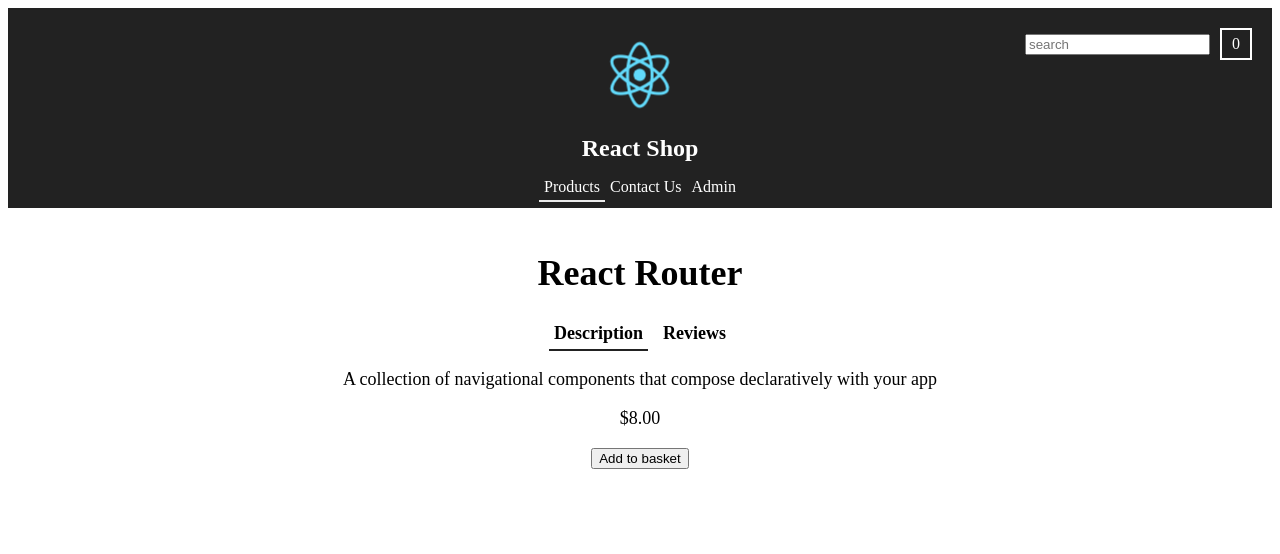
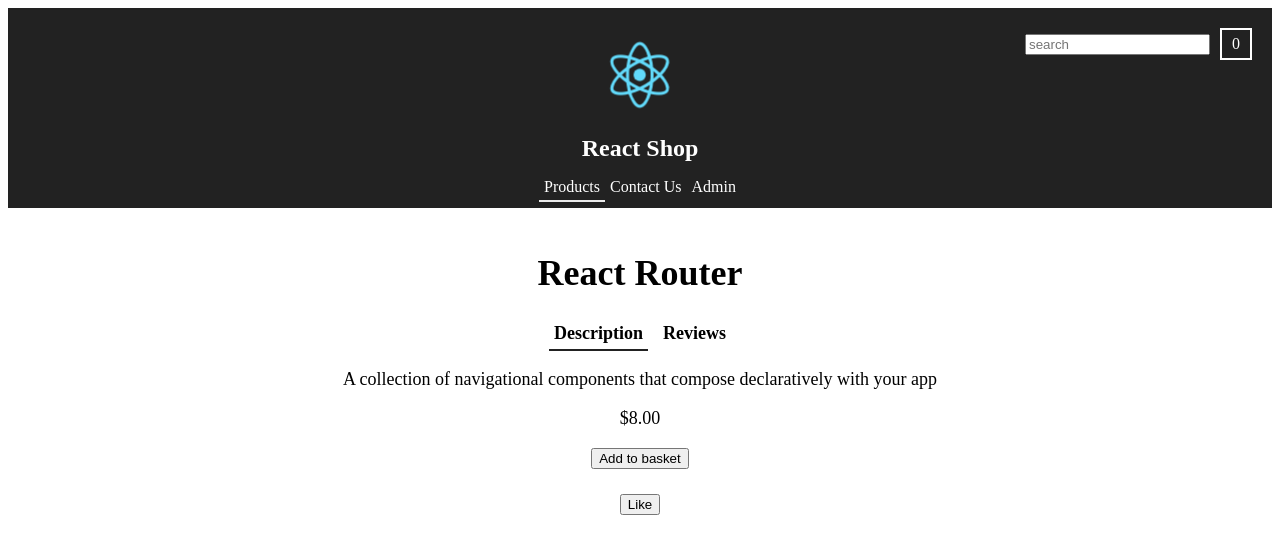
Before and after one commit to chengzh2008/my-react-ts-app, a React (Create React App) app: page /products/1 in a window 1280 px wide. Shown: the top 554 px of the page. Built offline with nearby package versions, Linux system fonts and the light colour scheme.

Commit message:
useReducer within a component

```diff
--- a/src/Product.tsx
+++ b/src/Product.tsx
@@ -3,6 +3,7 @@
 import { IProduct } from "./ProductsData";
 import Tabs from "./Tabs";
 import withLoader from "./withLoader";
+import { Action } from "history";
 
 interface IProps {
   product?: IProduct;
@@ -10,15 +11,53 @@
   onAddToBasket: () => void;
 }
 
+interface ILikeState {
+  likes: number;
+  lastLike: Date | null;
+}
+
+const initialLikeState: ILikeState = {
+  likes: 0,
+  lastLike: null
+};
+
+enum LikeActionTypes {
+  LIKE = "LIKE"
+}
+
+interface ILikeAction {
+  type: LikeActionTypes.LIKE;
+  now: Date;
+}
+
+type LikeActions = ILikeAction;
+
+const reducer = (state: ILikeState = initialLikeState, action: ILikeAction) => {
+  switch (action.type) {
+    case LikeActionTypes.LIKE:
+      return { ...state, likes: state.likes + 1, lastLike: action.now };
+  }
+  return state;
+};
+
 const Product: React.SFC<IProps> = props => {
+  const [{ likes, lastLike }, dispatch]: [
+    ILikeState,
+    (action: ILikeAction) => void
+  ] = React.useReducer(reducer, initialLikeState);
+
   const product = props.product;
 
   const handleAddClick = () => {
     props.onAddToBasket();
   };
 
+  const handleLikeClick = () => {
+    dispatch({ type: LikeActionTypes.LIKE, now: new Date() });
+  };
+
   if (!product) {
-      return null;
+    return null;
   }
   return (
     <React.Fragment>
@@ -50,6 +89,14 @@
       {!props.inBasket && (
         <button onClick={handleAddClick}>Add to basket</button>
       )}
+      <div className="like-container">
+        {likes > 0 && (
+          <div>{`I like this x ${likes}, last at ${lastLike}`}</div>
+        )}
+        <button onClick={handleLikeClick}>
+          {likes > 0 ? "Like again" : "Like"}
+        </button>
+      </div>
     </React.Fragment>
   );
 };
--- a/src/index.css
+++ b/src/index.css
@@ -205,3 +205,11 @@
   padding: 5px 10px;
   border: white solid 2px;
 }
+
+.like-container {
+  margin-top: 20px;
+}
+
+.like-container button {
+  margin-top: 5px;
+}
```
